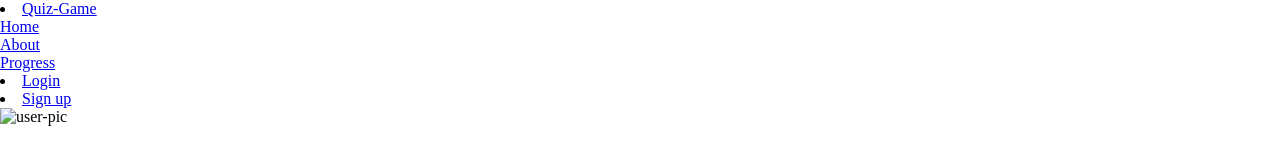
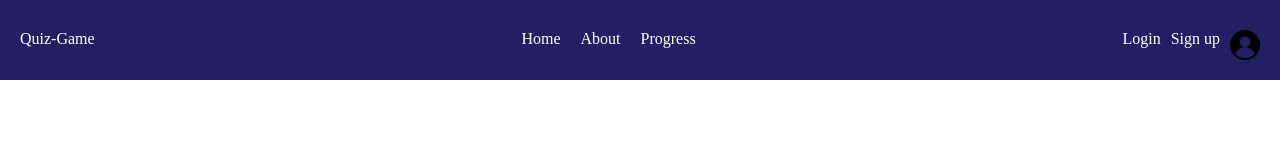
Before and after one commit to owenbcoding/pp2-quiz-game, a plain HTML site: page index.html in a window 1280 px wide. Drawn offline with Linux system fonts and the light colour scheme.

Commit message:
Fix Nav bar

```diff
--- a/assets/css/style.css
+++ /dev/null
@@ -1,4 +0,0 @@
-* {
-    margin: 0px;
-    padding: 0px;
-}
--- a/index.html
+++ b/index.html
@@ -5,20 +5,22 @@
     <meta http-equiv="X-UA-Compatible" content="IE=edge">
     <meta name="viewport" content="width=device-width, initial-scale=1.0">
     <title>PP2 Quiz Game</title>
-    <link rel="stylesheet" href="assets/css/style.css">
+    <link rel="stylesheet" href="style.css">
 </head>
 <body>
    <header>
        <nav>
-           <li><a href="#">Quiz-Game</a></li>
+           <li class="home-link"><a href="#">Quiz-Game</a></li>
                 <ul>
-                    <li><a href="index.html">Home</a></li>
-                    <li><a href="#">About</a></li>
-                    <li><a href="#">Progress</a></li>
+                    <li class="main-nav"><a href="index.html">Home</a></li>
+                    <li class="main-nav"><a href="#">About</a></li>
+                    <li class="main-nav"><a href="#">Progress</a></li>
                 </ul>
-                <li><a href="#">Login</a></li>
-                <li><a href="#">Sign up</a></li>
-                <img src="" alt="user-pic">
+                <div class="right-links">
+                    <li class="login"><a href="#">Login</a></li>
+                    <li class="sign-up"><a href="#">Sign up</a></li>
+                    <img src="images/user.png" alt="user-pic" width="30" height="30">
+                </div>
        </nav>
    </header>
 </body>
--- /dev/null
+++ b/style.css
@@ -0,0 +1,45 @@
+* {
+    margin: 0px;
+    padding: 0px;
+}
+
+nav {
+    display: flex;
+    padding: 20px;
+    justify-content: space-between;
+    background-color: #221f65;
+}
+
+li {
+    list-style-type: none;
+}
+
+a {
+    text-decoration: none;
+    color: white;
+}
+
+ul {
+    display: flex;
+}
+
+.home-link {
+    margin-top: 10px;
+}
+
+.main-nav {
+    margin: 10px;
+}
+
+.right-links {
+    display:  flex;
+    margin-top: 10px;
+}
+
+.login {
+    margin-right: 10px;
+}
+
+.sign-up {
+    margin-right: 10px;
+}
```
Also changed, not shown: images/user.png (added).
